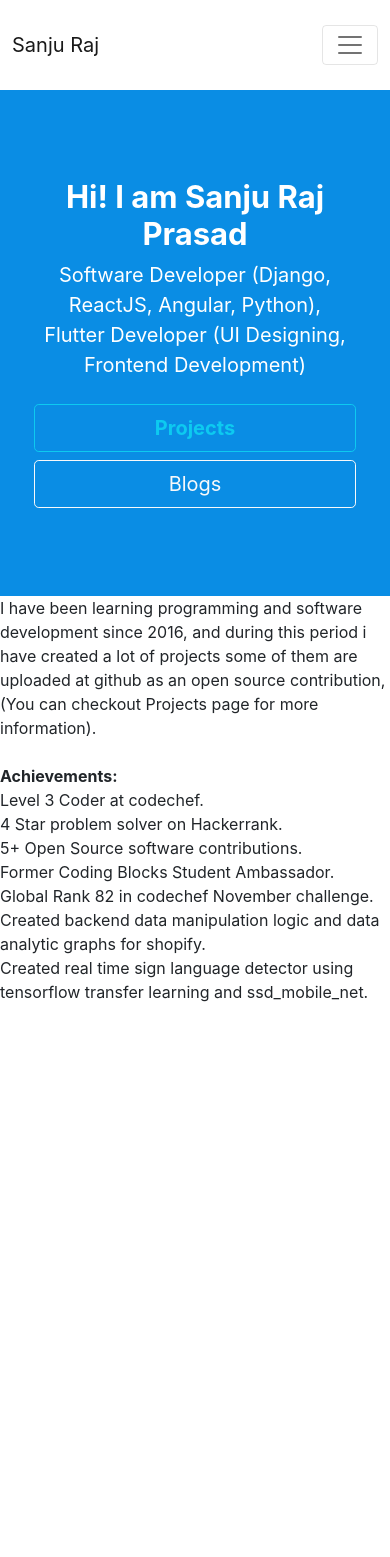
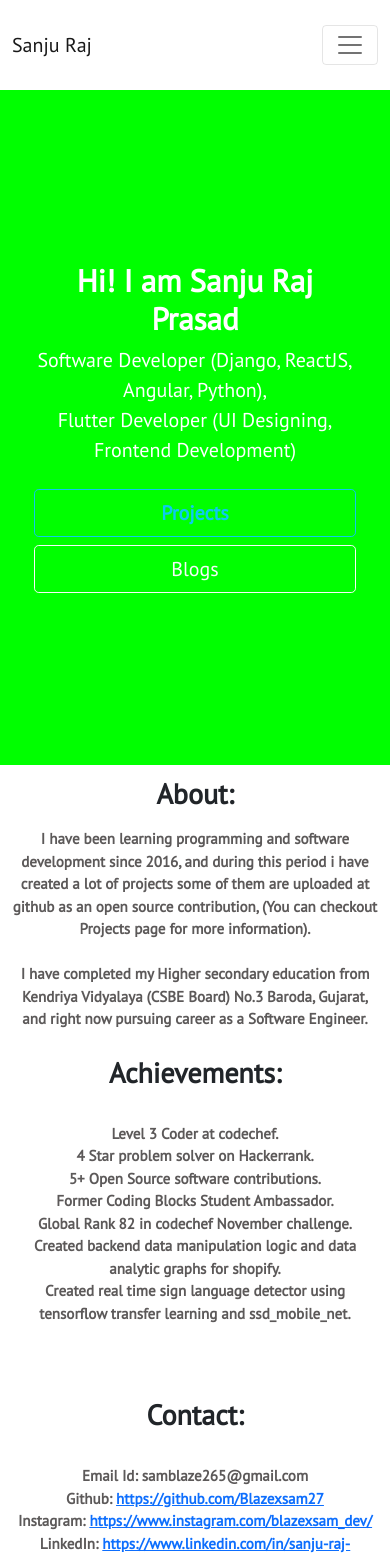
Before and after one commit to Blazexsam27/Portfolio, a React (Create React App) app: page / in a window 390 px wide. Shown: the top 1557 px of the page. Before the commit the page ends 1020 px from the top, so only its background shows below. Built offline with nearby package versions, Linux system fonts and the light colour scheme.

Commit message:
add responsiveness for each phone sizes

```diff
--- a/public/index.html
+++ b/public/index.html
@@ -12,7 +12,9 @@
     />
     <link rel="apple-touch-icon" href="%PUBLIC_URL%/logo192.png" />
     <link href="https://cdn.jsdelivr.net/npm/bootstrap@5.1.3/dist/css/bootstrap.min.css" rel="stylesheet" integrity="sha384-1BmE4kWBq78iYhFldvKuhfTAU6auU8tT94WrHftjDbrCEXSU1oBoqyl2QvZ6jIW3" crossorigin="anonymous">
-
+    <link rel="preconnect" href="https://fonts.googleapis.com">
+<link rel="preconnect" href="https://fonts.gstatic.com" crossorigin>
+<link href="https://fonts.googleapis.com/css2?family=PT+Sans&display=swap" rel="stylesheet">
     <!--
       manifest.json provides metadata used when your web app is installed on a
       user's mobile device or desktop. See https://developers.google.com/web/fundamentals/web-app-manifest/
--- a/src/components/Home.js
+++ b/src/components/Home.js
@@ -1,6 +1,8 @@
 import React, { Component } from "react";
-import "./Home.css";
+import "./styles/Home.css";
+import "./styles/phone_Home.css";
 import { Link } from "react-router-dom";
+
 
 export default function Home() {
   return (
@@ -34,21 +36,30 @@ export default function Home() {
           </div>
         </div>
       </div>
+      <section>
+        <div id="achievements">
+            <span className="heading my-2">About:</span>
+            </div>
+        <div className="bottomContainer1">
+            <p id="about">
+              I have been learning programming and software development since 2016,
+              and during this period i have created a lot of projects some of them
+              are uploaded at github as an open source contribution, (You can
+              checkout Projects page for more information). <br />
+              <br />
+              I have completed my Higher secondary education from Kendriya Vidyalaya (CSBE Board) No.3 Baroda, Gujarat,
+              and right now pursuing career as a Software Engineer.
 
-      {/* <div
-        id={"about_section"}
-        className="px-4 py-5 my-5 text-center bottomContainer"
-      >
-        <div className="col-lg-6 mx-auto">
-          <p className="lead mb-4 my-4">
-            I have been learning programming and software development since
-            2016, and during this period i have created a lot of projects some
-            of them are uploaded at github as an open source contribution, (You
-            can checkout Projects page for more information). <br />
+            </p>
+        </div>
+      </section>
+      <section>
+            <div id="achievements">
+            <span className="heading">Achievements:</span>
+            </div>
+            <div className="bottomContainer1">
             <br />
-            <strong>Achievements:</strong>
-            <br />
-            Level 3 Coder at codechef. <br />
+              <p>Level 3 Coder at codechef. <br />
               4 Star problem solver on Hackerrank. <br />
               5+ Open Source software contributions. <br />
               Former Coding Blocks Student Ambassador. <br />
@@ -56,77 +67,25 @@ export default function Home() {
               Created backend data manipulation logic and data analytic graphs for
               shopify. <br />
               Created real time sign language detector using tensorflow transfer
-            learning and ssd_mobile_net. <br />
-          </p>
-          <p className="lead my-3">
-            <strong>Contact:</strong>
+              learning and ssd_mobile_net. <br /></p>
+              <br/><br/>
+            </div>
+
+        </section>
+        <section>
+              <div id="achievements">
+                <span className="heading">Contact:</span>
+              </div>
               <br />
-            Email Id: samblaze275@gmail.com <br />
-            Github Profile:{" "}
-            <a target="_blank" href="https://github.com/Blazexsam27">
-              https://github.com/Blazexsam27
-            </a>{" "}
-            <br />
-            LinkedIn Profile:{" "}
-            <a
-              target="_blank"
-              href="https://www.linkedin.com/in/sanju-raj-6335aa184/"
-            >
-              https://www.linkedin.com/in/sanju-raj-6335aa184/
-            </a>
-            <br />
-            Instagram Profile:{" "}
-            <a target="_blank" href="https://www.instagram.com/blazexsam_dev/">
-              https://www.instagram.com/blazexsam_dev/
-            </a>
-            <br />
-            Resume:
-            <a
-              target="_blank"
-              href="https://drive.google.com/file/d/1DM7sY9PC-2-KpTj1VolKGI-QJnvbROr3/view?usp=sharing"
-            >
-              https://drive.google.com/file/d/1DM7sY9PC-2-KpTj1VolKGI-QJnvbROr3/view?usp=sharing
-            </a>
-          </p>
+              <div className="bottomContainer1">
+                <p>Email Id: samblaze265@gmail.com<br />
+                Github: <Link to="//github.com/Blazexsam27">https://github.com/Blazexsam27</Link> <br/>
+                Instagram: <Link to="//www.instagram.com/blazexsam_dev/">https://www.instagram.com/blazexsam_dev/</Link> <br/>
+                LinkedIn: <Link to="//www.linkedin.com/in/sanju-raj-6335aa184/">https://www.linkedin.com/in/sanju-raj-6335aa184/</Link></p><br/>
+              </div>
 
-          <div className="d-grid gap-2 d-sm-flex justify-content-sm-center">
-            <Link to="/projects">
-              <button type="button" className="btn btn-info btn-lg px-4 gap-3">
-                Projects
-              </button>
-            </Link>
-            <Link to="/blog">
-              <button
-                type="button"
-                className="btn btn-outline-warning btn-lg px-4"
-              >
-                Blogs
-              </button>
-            </Link>
-          </div>
-        </div>
-      </div> */}
-
-      <div className="bottomContainer">
-        <p>
-          I have been learning programming and software development since 2016,
-          and during this period i have created a lot of projects some of them
-          are uploaded at github as an open source contribution, (You can
-          checkout Projects page for more information). <br />
-          <br />
-          <strong>Achievements:</strong>
-          <br />
-          Level 3 Coder at codechef. <br />
-          4 Star problem solver on Hackerrank. <br />
-          5+ Open Source software contributions. <br />
-          Former Coding Blocks Student Ambassador. <br />
-          Global Rank 82 in codechef November challenge. <br />
-          Created backend data manipulation logic and data analytic graphs for
-          shopify. <br />
-          Created real time sign language detector using tensorflow transfer
-          learning and ssd_mobile_net. <br />
-        </p>
-      </div>
+              <br/><br/>
+        </section>
     </>
   );
 }
--- a/src/components/Navbar.js
+++ b/src/components/Navbar.js
@@ -1,13 +1,14 @@
 import React, { Component } from "react";
 import { Link } from "react-router-dom";
-import "./navbar.css";
+import "./styles/navbar.css";
 
 export default function Navbar() {
   return (
     <>
       <nav
+      id="navbar"
         className="navbar navbar-expand-lg navbar-light"
-        style={{ height: "90px" }}
+        style={{minHeight: "90px"}}
       >
         <div className="container-fluid">
           <Link to="/" className="navbar-brand">
--- a/src/components/Projects.js
+++ b/src/components/Projects.js
@@ -5,7 +5,7 @@ import text_utils from "./assets/images/text_utils.png";
 import brain_teaser from "./assets/images/brain_teaser.png";
 import jazz_chat from "./assets/images/jazz_chat.png";
 import jesture from "./assets/images/jesture.png";
-import "./projects.css";
+import "./styles/projects.css";
 
 export default function Projects() {
   return (
--- a/src/components/Home.css
+++ b/src/components/styles/Home.css
@@ -1,3 +1,7 @@
+*{
+  font-family: 'PT Sans', sans-serif;
+}
+
 body {
   margin: 0;
 }
@@ -12,6 +16,7 @@ body {
 
 .midContainer {
   display: flex;
+  flex-direction: column;
   position: relative;
   height: 60vh;
   width: 100%;
@@ -25,11 +30,17 @@ body {
   padding: 10px;
 }
 
-.bottomContainer {
+.bottomContainer1 {
   display: flex;
   position: relative;
   width: 100%;
   justify-content: center;
+  padding: 10px 300px;
+  text-align: center;
+}
+.bottomContainer1 p{
+  font-size: 20px;
+  color: rgb(92, 89, 89);
 }
 
 .bio {
@@ -52,19 +63,17 @@ body {
   color: #050505;
 }
 
-@media screen and (max-width: 350px) {
-  .content {
-    color: white;
-    align-items: center;
-  }
+#achievements{
+  display: flex;
+  justify-content: center;
+}
 
-  .midContainer {
-    height: 80vh;
-    width: 100%;
-    background-color: lime;
-  }
+.heading{
+  font-size: 28px;
+  font-weight: bold;
+}
 
-  .bottomContainer {
-    width: 100%;
-  }
+.center{
+  margin: auto;
+  display: block;
 }
--- a/src/components/navbar.css
+++ b/src/components/styles/navbar.css
@@ -17,4 +17,6 @@
 .navitemContainer {
   border-radius: 8px;
   padding: 26px;
+  background-color: white;
+  z-index: 3;
 }
--- /dev/null
+++ b/src/components/styles/phone_Home.css
@@ -0,0 +1,25 @@
+@media screen and (max-width: 980px) {
+    .content {
+      color: white;
+      font-size: 12px;
+    }
+
+    .midContainer {
+      height: 80vh;
+      width: 100%;
+      background-color: lime;
+      flex-direction: column;
+    }
+
+    .bottomContainer1 {
+      flex-direction: column;
+      padding: 5px 10px;
+    }
+
+
+    .bottomContainer1 p{
+      font-size: 15px;
+      font-weight: bold;
+    }
+
+  }
```
Also changed, not shown: src/components/styles/Blog.css (added), src/components/styles/projects.css (renamed from src/components/projects.css). Lines whose indentation alone changed are shown as unchanged.
